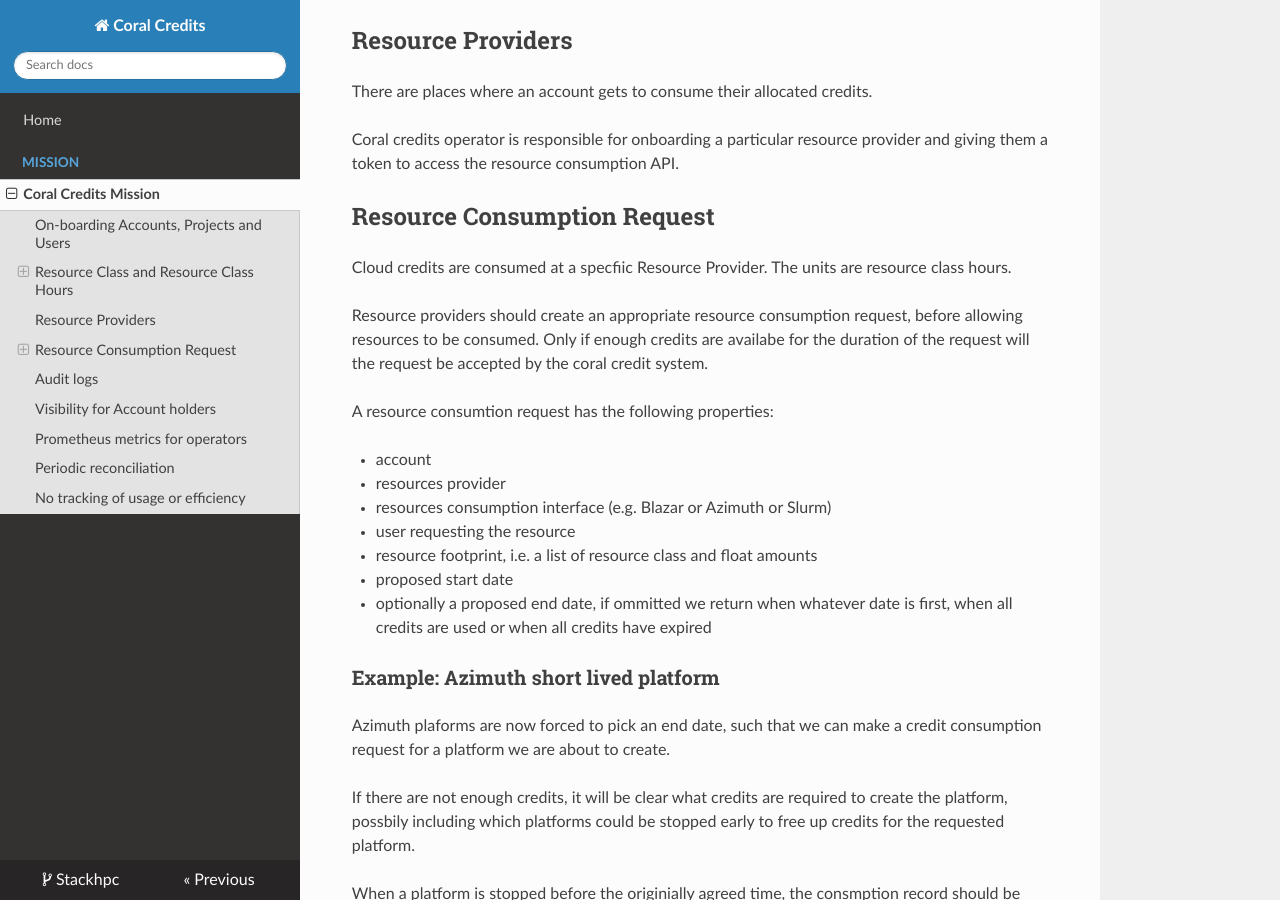
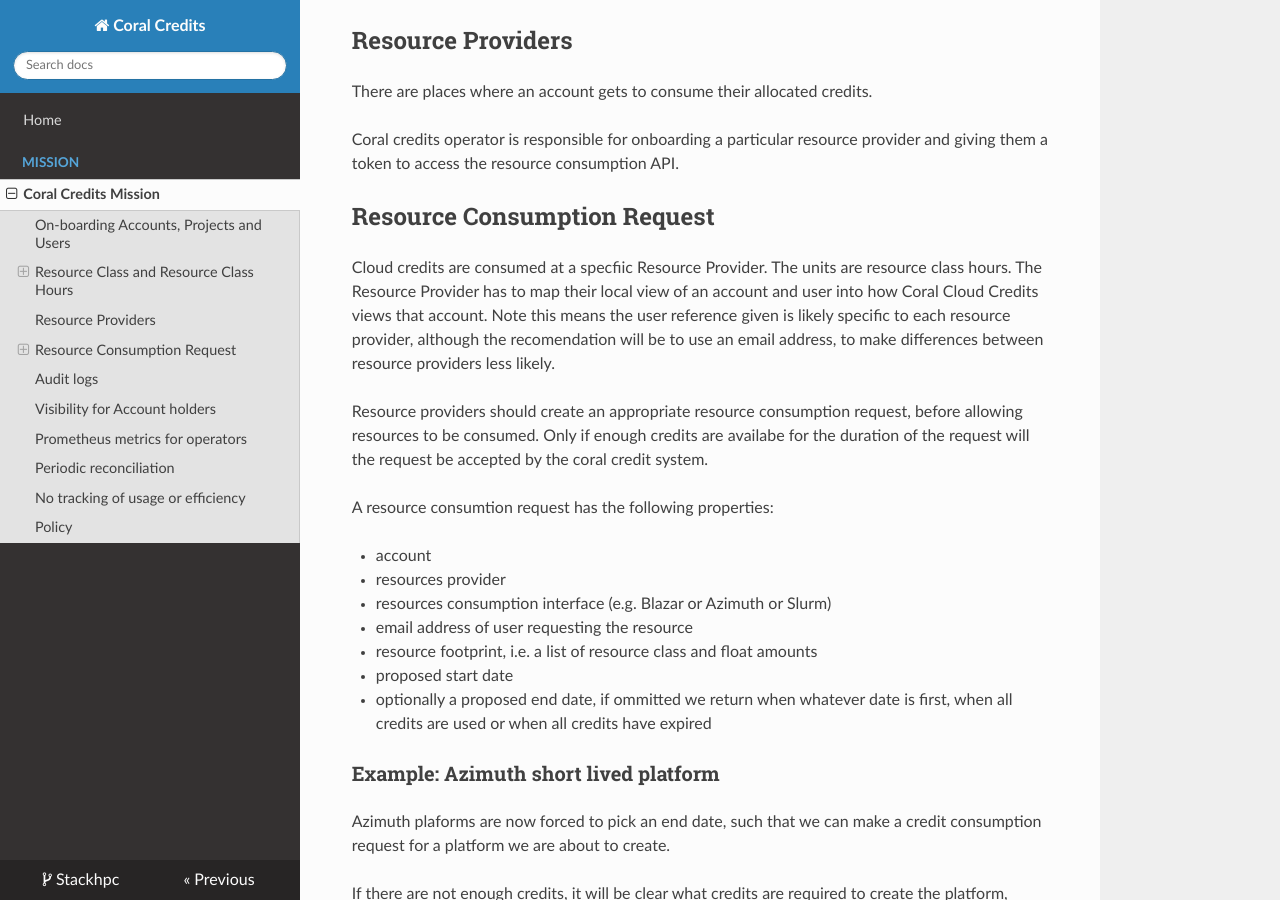
Before and after one commit to stackhpc/coral-credits, an MkDocs documentation site: the page built from docs/mission/index.md, in a window 1280 px wide and 900 px high, scrolled down 1210 px. Built offline with MkDocs 1.6.1, drawn with Linux system fonts in a browser that asks for light colours; nearby versions of some CDN libraries; some of the changed text lies outside the part shown.

Commit message:
resource providers define mapping to the account record

```diff
--- a/docs/mission/index.md
+++ b/docs/mission/index.md
@@ -72,6 +72,13 @@ resource consumption API.
 
 Cloud credits are consumed at a specfiic Resource
 Provider. The units are resource class hours.
+The Resource Provider has to map their local view
+of an account and user into how Coral Cloud Credits
+views that account. Note this means the user reference
+given is likely specific to each resource provider,
+although the recomendation will be to use an email
+address, to make differences between resource providers
+less likely.
 
 Resource providers should create an appropriate
 resource consumption request, before allowing
@@ -86,7 +93,7 @@ A resource consumtion request has the following properties:
 * resources provider
 * resources consumption interface
   (e.g. Blazar or Azimuth or Slurm)
-* user requesting the resource
+* email address of user requesting the resource
 * resource footprint,
   i.e. a list of resource class and float amounts
 * proposed start date
@@ -231,3 +238,13 @@ Coral credits on credit allocations and consumption records
 per account, not the current usage in each service.
 Coral credis does not track if the resources are being fully
 utilized (e.g. job efficieny).
+
+## Policy
+
+Resource Providers, combined with their use of the central
+AAI proxy, must ensure users have accepted all policies
+before requesting a resource.
+
+The Coral Cloud credits admin must ensure the account PI
+has accepted all the policies for the duration of any
+credit allocation to thier account.
```
